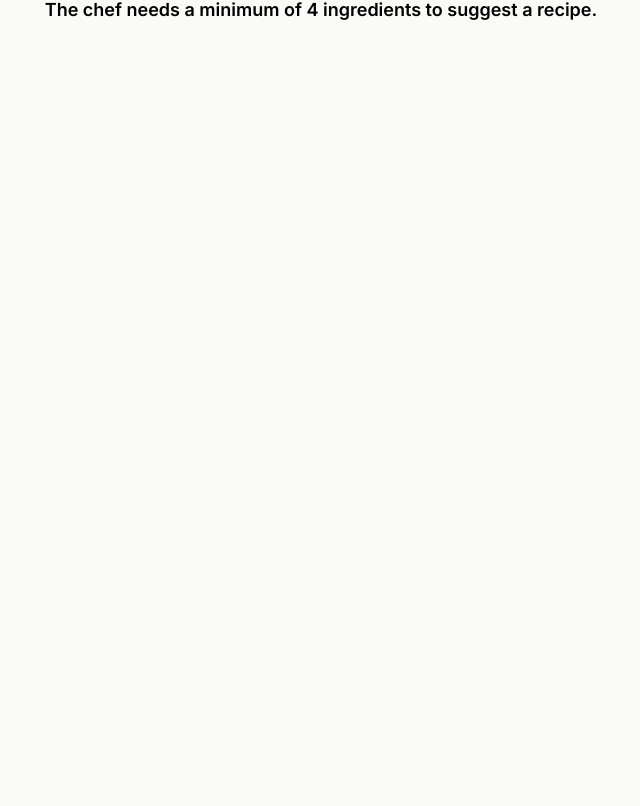
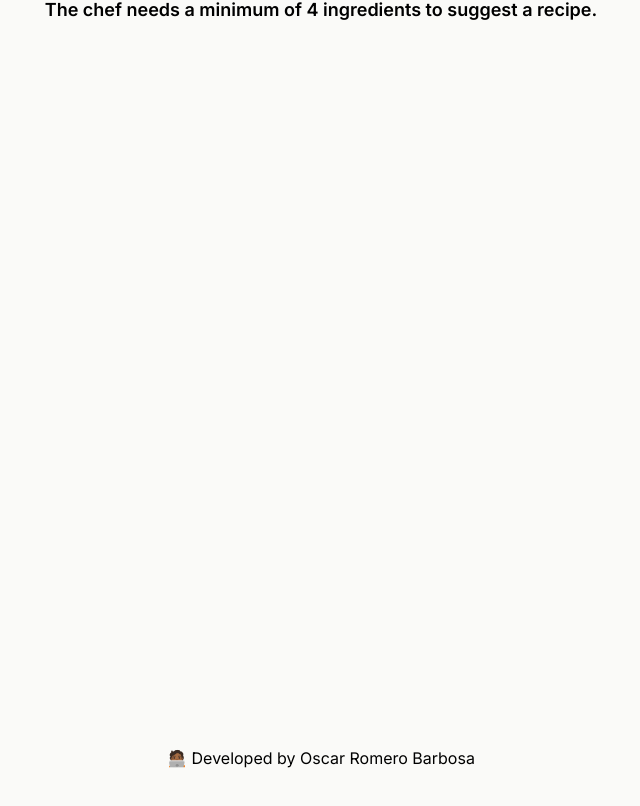
Before and after one commit to ORomero227/ChefClaude, a React (Vite) app: page / in a window 1280 px wide. Shown: the part 186-992 px from the top of the page, without its empty margins (319-959 px from the left). Before the commit the page ends 868 px from the top, so only its background shows below. Built offline with nearby package versions, Linux system fonts and the light colour scheme; no server answers.

Commit message:
Footer added

```diff
--- a/index.html
+++ b/index.html
@@ -2,7 +2,7 @@
 <html lang="en">
   <head>
     <meta charset="UTF-8" />
-    <link rel="icon" type="image/svg+xml" href="/vite.svg" />
+    <link rel="icon" type="image/svg+xml" href="/src/assets/chef-icon.svg" />
     <meta name="viewport" content="width=device-width, initial-scale=1.0" />
     <title>Chef Claude</title>
     <link
--- a/src/App.tsx
+++ b/src/App.tsx
@@ -1,3 +1,4 @@
+import Footer from "./components/Footer";
 import Header from "./components/Header";
 import Main from "./components/Main";
 
@@ -6,6 +7,7 @@ function App() {
     <>
       <Header />
       <Main />
+      <Footer />
     </>
   );
 }
--- /dev/null
+++ b/src/components/Footer.tsx
@@ -0,0 +1,11 @@
+function Footer() {
+  return (
+    <footer className="m-4 mt-16 max-w-xl mx-auto container mb-10 text-center">
+      <span className="text-base font-inter">
+        🧑🏾‍💻 Developed by Oscar Romero Barbosa
+      </span>
+    </footer>
+  );
+}
+
+export default Footer;
```
